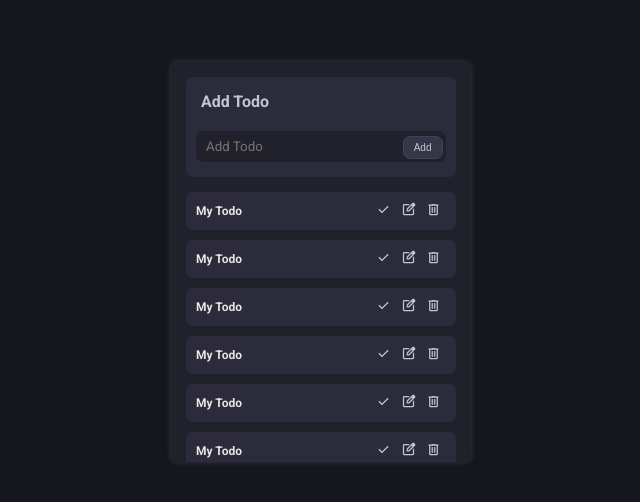
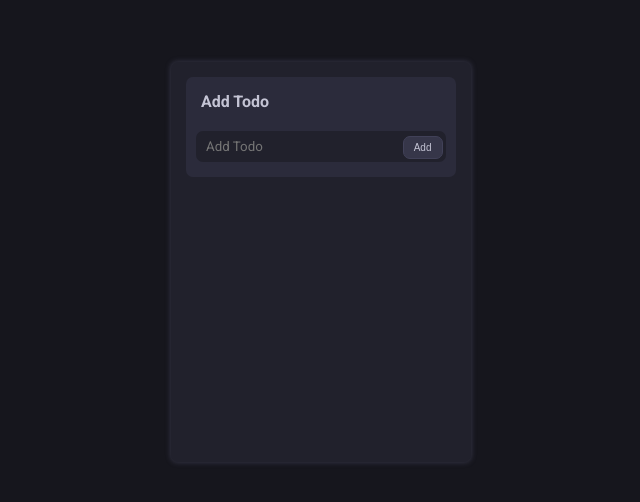
Before and after one commit to armandezfuli/todo-list-with-react-and-typescript, a React (Vite) app: page / in a window 1280 px wide. Shown: the part 138-640 px from the top of the page, without its empty margins (319-959 px from the left). Built offline with nearby package versions, Linux system fonts and the light colour scheme.

Commit message:
develop add todo

```diff
--- a/src/Todos.tsx
+++ b/src/Todos.tsx
@@ -1,19 +1,34 @@
-import React from "react"
-import Todo from "./components/Todo/Todo"
+import { useState } from "react"
+import Todo, { TodoProps } from "./components/Todo/Todo"
 import AddTodo from "./components/AddTodo/AddTodo"
 import "./todos.scss"
 
-const Todos: React.FC = () => {
+const Todos = () => {
+    const [todos, setTodos] = useState<TodoProps[]>([])
+
+    const addTodoHandler = (text: string) => {
+        setTodos((t) => [
+            ...t,
+            {
+                id: crypto.randomUUID(),
+                text,
+                isCompleted: false,
+            },
+        ])
+    }
+
+    {
+        /*
+    const removeHandler = () => {}
+    const isCompleted = () => {}
+*/
+    }
+
     return (
         <div className="todos flex column center-y">
-            <AddTodo />
+            <AddTodo getTextFromUser={addTodoHandler} />
             <div className="todoContainer flex column center-y">
-                <Todo />
-                <Todo />
-                <Todo />
-                <Todo />
-                <Todo />
-                <Todo />
+                {todos ? todos.map((t) => <Todo key={t.id} {...t} />) : null}
             </div>
         </div>
     )
--- a/src/components/AddTodo/AddTodo.tsx
+++ b/src/components/AddTodo/AddTodo.tsx
@@ -1,13 +1,29 @@
-import React from 'react'
+import React, { useRef } from "react"
 import "./addTodo.scss"
 
-const AddTodo: React.FC = () => {
+type AddTodoHandlerType = (text: string) => void
+interface AddTodoProps {
+    getTextFromUser: AddTodoHandlerType
+}
+
+const AddTodo: React.FC<AddTodoProps> = ({ getTextFromUser }) => {
+    const inputElementRef = useRef<HTMLInputElement | null>(null)
+
+    const submitHandler = (event: React.SyntheticEvent) => {
+        event.preventDefault()
+
+        if (inputElementRef.current) {
+            getTextFromUser(inputElementRef.current.value)
+            inputElementRef.current.value = ""
+            inputElementRef.current.focus()
+        }
+    }
 
     return (
-    <div className='addTodo'>
+        <div className="addTodo">
             <h1>Add Todo</h1>
-        <form>
-            <input type="text" placeholder="Add Todo" />
+            <form onSubmit={submitHandler}>
+                <input ref={inputElementRef} type="text" placeholder="Add Todo" />
                 <button>Add</button>
             </form>
         </div>
--- a/src/components/Todo/Todo.tsx
+++ b/src/components/Todo/Todo.tsx
@@ -1,11 +1,19 @@
 import React from "react"
 import "./todo.scss"
 
-const Todo: React.FC = () => {
+export type TodoProps = {
+  id: string | number,
+  text: string,
+  isCompleted: boolean
+}
+
+// const Todo: React.FC = ({id, text, isCompleted : TodoProps}) => {
+    const Todo: React.FC<TodoProps> = ({id, text, isCompleted}) => {
+
     return (
         // done
-        <div className="todo">
-            <h2>My Todo</h2>
+        <div className={isCompleted ? "todo done" : "todo"}>
+            <h2>{ text }</h2>
             <button className="doneBtn">
                 <svg
                     xmlns="http://www.w3.org/2000/svg"
```
Lines whose indentation alone changed are shown as unchanged.
